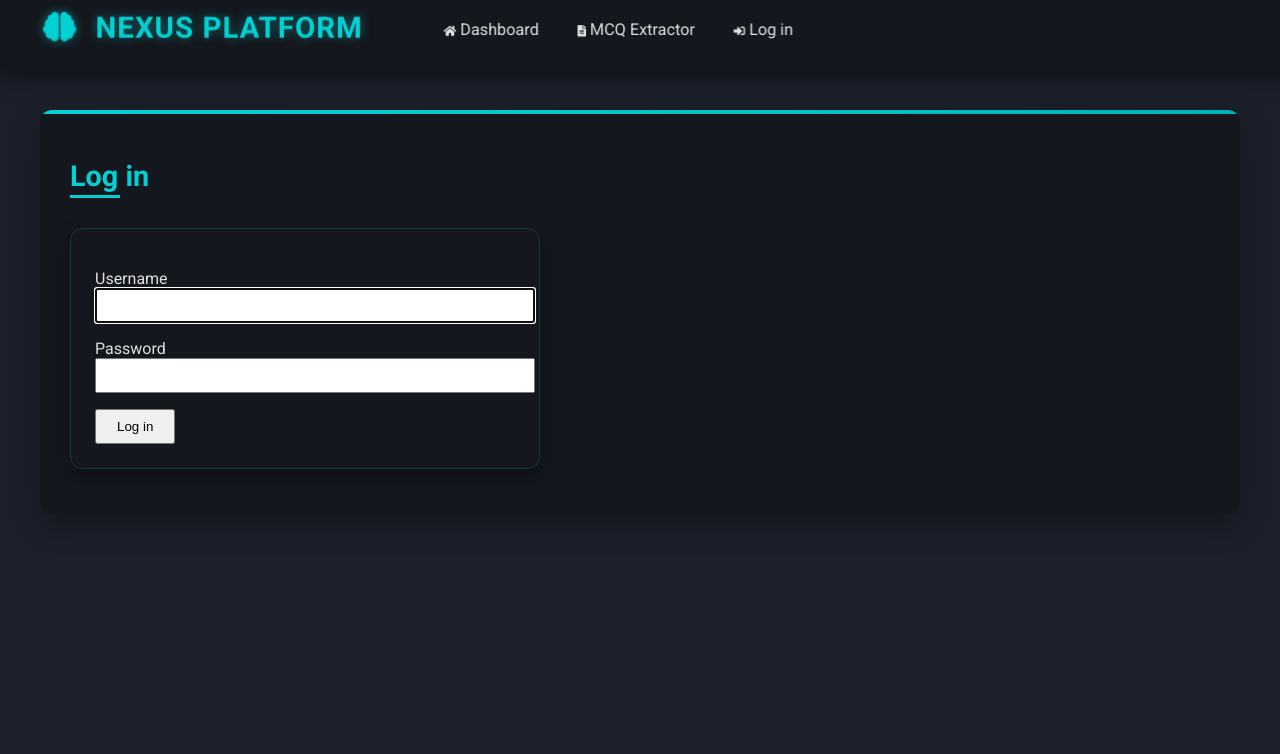
After one commit to SOUGUR/Quizz, a Django app: page /accounts/login/ in a window 1280 px wide; the page is wider, and only the part inside the window is pictured. The commit adds this page. Shown: the top 754 px of that part. Run offline with Django 5.2, Linux system fonts and the light colour scheme; parts of the project's set-up code (start-up, migrations or seed data) failed here and were passed over.

Commit message:
Add login flow, protect platform views, add missing migrations
- Add Django auth URLs at /accounts/ with a Nexus-styled login page and
  Log in / Log out in the top bar (logout is POST, required by Django 5+)
- Require login for create_classroom, join_class and
  manage_enrollment_requests; anonymous users crashed with
  "'AnonymousUser' object has no attribute 'profile'"
- create_profile: fix NameError for users without a profile
- Add initial migrations for institute, classroom and tests; without them
  Django never created these tables ("no such table: institute_profile")
- Regression tests for anonymous access, login/logout and users without
  a profile

```diff
--- a/Quizz/settings.py
+++ b/Quizz/settings.py
@@ -140,6 +140,11 @@ TIME_ZONE = os.getenv("TIME_ZONE", "UTC")
 USE_I18N = True
 USE_TZ = True
 
+# Authentication: pages behind @login_required redirect here.
+LOGIN_URL = "login"
+LOGIN_REDIRECT_URL = "home"
+LOGOUT_REDIRECT_URL = "home"
+
 STATIC_URL = "static/"
 STATIC_ROOT = BASE_DIR / "staticfiles"
 DEFAULT_AUTO_FIELD = "django.db.models.BigAutoField"
--- a/Quizz/urls.py
+++ b/Quizz/urls.py
@@ -22,6 +22,8 @@ from . import views
 
 urlpatterns = [
     path('admin/', admin.site.urls),
+    # Login/logout/password views (templates in templates/registration/).
+    path('accounts/', include('django.contrib.auth.urls')),
     path('institute/', include('institute.urls')),
     path('classroom/', include('classroom.urls')),
     path('teacher/', include('teacher.urls')),
--- a/classroom/views.py
+++ b/classroom/views.py
@@ -6,6 +6,7 @@ from institute.models import Profile
 from django.db import transaction
 
 
+@login_required
 def create_classroom(request):
     try:
         profile = request.user.profile
--- a/institute/views.py
+++ b/institute/views.py
@@ -67,8 +67,10 @@ def create_profile_view(request):
         recent_profiles = Profile.objects.filter(institute=user_institute).order_by('-created_at')[:10]
 
     except AttributeError:
+        # Logged-in user without a Profile (e.g. a fresh superuser).
         user_institute = None
         institute_code = None
+        recent_profiles = []
 
 
     context = {
--- a/teacher/views.py
+++ b/teacher/views.py
@@ -6,6 +6,7 @@ from institute.models import Profile, Role
 from django.utils import timezone
 
 
+@login_required
 def join_class(request):
     """
     Student submits a class code to request enrollment.
@@ -57,6 +58,7 @@ def join_class(request):
     })
 
 
+@login_required
 def manage_enrollment_requests(request):
     """
     Teacher view to see and approve student enrollment requests for their classes.
--- a/templates/base.html
+++ b/templates/base.html
@@ -414,6 +414,22 @@
                     </a>
                 </li>
 
+                <li class="nav-item">
+                    {% if user.is_authenticated %}
+                        {# Logout must be a POST in Django 5+ (a GET link no longer works). #}
+                        <form method="post" action="{% url 'logout' %}" style="display:inline">
+                            {% csrf_token %}
+                            <button type="submit" class="nav-link" style="background:none;border:none;cursor:pointer;font:inherit">
+                                <i class="fas fa-sign-out-alt"></i> Log out ({{ user.username }})
+                            </button>
+                        </form>
+                    {% else %}
+                        <a href="{% url 'login' %}" class="nav-link">
+                            <i class="fas fa-sign-in-alt"></i> Log in
+                        </a>
+                    {% endif %}
+                </li>
+
                 <!-- Admin Dropdown -->
                 {% if user.profile.role == 'ADMINISTRATOR' %}
                 <li class="nav-item">
--- /dev/null
+++ b/templates/registration/login.html
@@ -0,0 +1,34 @@
+{% extends 'base.html' %}
+
+{% block title %}Log in - Nexus Platform{% endblock %}
+
+{% block content %}
+<div class="content-block">
+    <h1 class="content-title">Log in</h1>
+
+    <div class="card-3d" style="max-width: 420px;">
+        {% if form.errors %}
+            <p class="message error" style="position: static;">Your username and password didn't match. Please try again.</p>
+        {% endif %}
+        {% if next and user.is_authenticated %}
+            <p>Your account doesn't have access to that page. Log in with an account that does.</p>
+        {% endif %}
+
+        <form method="post" action="{% url 'login' %}">
+            {% csrf_token %}
+            <p>
+                <label for="id_username">Username</label><br>
+                <input type="text" name="username" id="id_username" autocomplete="username" required autofocus
+                       value="{{ form.username.value|default_if_none:'' }}" style="width: 100%; padding: 8px;">
+            </p>
+            <p>
+                <label for="id_password">Password</label><br>
+                <input type="password" name="password" id="id_password" autocomplete="current-password" required
+                       style="width: 100%; padding: 8px;">
+            </p>
+            <input type="hidden" name="next" value="{{ next }}">
+            <button type="submit" style="padding: 8px 20px; cursor: pointer;">Log in</button>
+        </form>
+    </div>
+</div>
+{% endblock %}
```
Also changed, not shown: Quizz/test_auth.py (added, +47 -0 lines), classroom/migrations/0001_initial.py (added), institute/migrations/0001_initial.py (added), tests/migrations/0001_initial.py (added).
